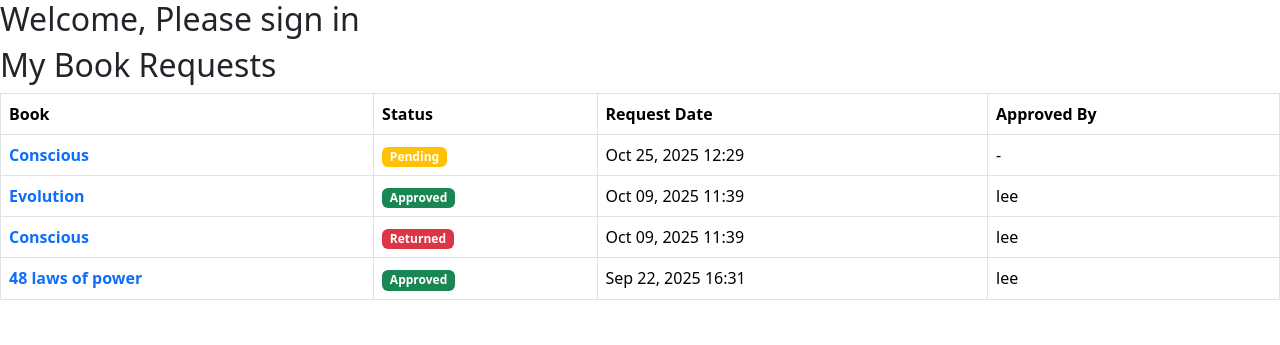
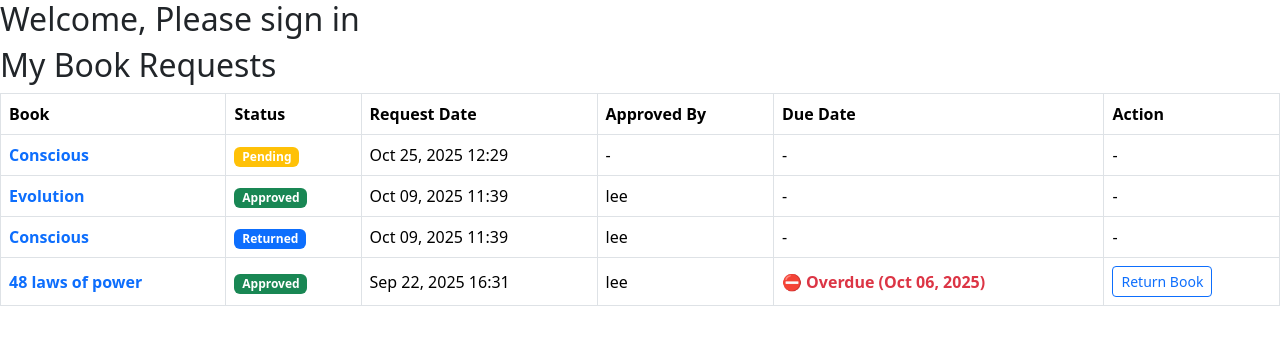
Before and after one commit to millenium-l/Library-management-system, a Django app: page /library/my-requests/ in a window 1280 px wide. Shown: the top 345 px of the page. Run offline with Django 5.2, Linux system fonts and the light colour scheme; a user stored in the database is signed in; data comes from the database, SQL or seed files in the repository; both versions use the stored data as it was after the commit.

Commit message:
my requests update

```diff
--- a/library_project/accounts/forms.py
+++ b/library_project/accounts/forms.py
@@ -2,10 +2,30 @@
 from django.contrib.auth.forms import UserCreationForm, AuthenticationForm
 from django.contrib.auth.models import User
 
+
+"""
+## When you create a form based on a model, like User, you use a Meta class to tell Django:
+“This form is linked to this model, and should include these fields.”
+
+## The Meta class is used only in model forms — forms that create or update model instances (like registering a new user).
+
+## widgets==> define how the field should look and behave in the browser i.e forms.TextInput
+
+## strip=False==> it means that leading and trailing whitespace will be preserved in the input.
+
+## The UserCreationForm is a ModelForm — a type of Django form that is designed to:
+Create or update a model instance in the database (like a User). The meta is used to specify which model
+and fields to include in the form and save to the database.
+
+## AuthenticationForm: Just validates user credentials against existing data —
+no need to save or create, so it doesn’t need a Meta class.
+"""
+
+# Dropdown options for gender
 GENDER_CHOICES = [
-    ('M', 'Male'),
-    ('F', 'Female'),
-    ('U', 'Unknown'),
+    ('Male', 'Male'),
+    ('Female', 'Female'),
+    ('Unknown', 'Unknown'),
 ]
 
 
@@ -15,6 +35,7 @@
         "placeholder": "Enter your email"
     }))
 
+    #it creates a dropdown for gender
     gender = forms.ChoiceField(
         choices=GENDER_CHOICES,
         widget=forms.Select(attrs={"class": "form-select"}),
--- a/library_project/library_app/forms.py
+++ b/library_project/library_app/forms.py
@@ -18,6 +18,7 @@
             'added_by': forms.Select(attrs={'class': 'form-control'}),
         }
 
+# work in progress
 class IssuedBookForm(forms.ModelForm):
     class Meta:
         model = IssuedBook
--- a/library_project/library_app/templates/library_app/my_requests.html
+++ b/library_project/library_app/templates/library_app/my_requests.html
@@ -1,41 +1,69 @@
-{% extends 'base.html' %} {% block content %}
+{% extends 'base.html' %}
+{% block content %}
 <h2>My Book Requests</h2>
 
 {% if requests %}
-<table class="table table-bordered">
+<table class="table table-bordered align-middle">
   <thead>
     <tr>
       <th>Book</th>
       <th>Status</th>
       <th>Request Date</th>
       <th>Approved By</th>
+      <th>Due Date</th>
+      <th>Action</th>
     </tr>
   </thead>
   <tbody>
     {% for req in requests %}
     <tr>
       <td>
-        <a
-          href="{% url 'book_detail' req.book.id %}"
-          class="text-decoration-none fw-semibold"
-          >{{ req.book.title }}</a
-        >
+        <a href="{% url 'book_detail' req.book.id %}" class="text-decoration-none fw-semibold">
+          {{ req.book.title }}
+        </a>
       </td>
+
       <td>
         {% if req.status == 'pending' %}
-        <span class="badge bg-warning">{{ req.status|title }}</span>
+          <span class="badge bg-warning">{{ req.status|title }}</span>
         {% elif req.status == 'approved' %}
-        <span class="badge bg-success">{{ req.status|title }}</span>
+          <span class="badge bg-success">{{ req.status|title }}</span>
+        {% elif req.status == 'returned' %}
+          <span class="badge bg-primary">{{ req.status|title }}</span>
         {% else %}
-        <span class="badge bg-danger">{{ req.status|title }}</span>
+          <span class="badge bg-danger">{{ req.status|title }}</span>
         {% endif %}
       </td>
+
       <td>{{ req.request_date|date:"M d, Y H:i" }}</td>
+
+      <td>{% if req.approved_by %}{{ req.approved_by.username }}{% else %}-{% endif %}</td>
+
       <td>
-        <span
-          >{% if req.approved_by %} {{ req.approved_by.username }} {% else %} -
-          {% endif %}</span
-        >
+        {% if req.issued_book %}
+          {% if req.issued_book.due_date < today %}
+            <span class="text-danger fw-bold">⛔ Overdue ({{ req.issued_book.due_date|date:"M d, Y" }})</span>
+          {% elif req.issued_book.due_date <= today|add:"3" %}
+            <span class="text-warning fw-semibold">⚠️ Due Soon ({{ req.issued_book.due_date|date:"M d, Y" }})</span>
+          {% else %}
+            <span class="text-success">{{ req.issued_book.due_date|date:"M d, Y" }}</span>
+          {% endif %}
+        {% else %}
+          -
+        {% endif %}
+      </td>
+
+      <td>
+        {% if req.status == 'approved' and req.issued_book %}
+          <form method="post" action="{% url 'return_book' req.issued_book.id %}">
+            {% csrf_token %}
+            <button type="submit" class="btn btn-sm btn-outline-primary">
+              Return Book
+            </button>
+          </form>
+        {% else %}
+          -
+        {% endif %}
       </td>
     </tr>
     {% endfor %}
@@ -43,4 +71,5 @@
 </table>
 {% else %}
 <p>You have not requested any books yet.</p>
-{% endif %} {% endblock %}
+{% endif %}
+{% endblock %}
--- a/library_project/library_app/views.py
+++ b/library_project/library_app/views.py
@@ -17,6 +17,7 @@
     recent_books = Book.objects.order_by('-created_at')[:5]
 
     # Optional: Most popular books (by borrow count)
+    #annotate to count related issuedbook entries
     popular_books = (
         Book.objects.annotate(borrow_count=Count('issuedbook'))
         .order_by('-borrow_count')[:5]
@@ -28,24 +29,28 @@
         'borrowed_books': borrowed_books,
         'recent_books': recent_books,
         'popular_books': popular_books,
-        'current_year': datetime.now().year,
+        'current_year': timezone.now().year,
     }
     return render(request, 'library_app/dashboard.html', context)
 
 @login_required
 def profile(request):
-    title = "Profile"
     profile = request.user.profile # access the profile linked to the user
     context = {
-        'title': title,
+        'title': profile,
         'profile': profile,
-        'current_year': datetime.now().year,
+        'current_year': timezone.now().year,
     }
     return render(request, 'library_app/profile.html', context, )
 
+"""
+use of q object allowing complex queries with OR conditions
+
+"""
+
 @login_required
 def book_list(request):
-    query = request.GET.get('q', '')
+    query = request.GET.get('q', '')# reads the search query from the URL parameters
     books = Book.objects.all().order_by('title')
     if query:
         books = books.filter(
@@ -55,18 +60,22 @@
         )
 
     paginator = Paginator(books, 4)  # Show 4 books per page
-    page = request.GET.get('page')
+    page_number = request.GET.get('page') # get the page number from the URL parameters
+    books_page = paginator.get_page(page_number) # get the books for the current page
 
-    try:
-        paginated_books = paginator.page(page)
-    except PageNotAnInteger:
-        paginated_books = paginator.page(1)
-    except EmptyPage:
-        paginated_books = paginator.page(paginator.num_pages)
-    title = "Book List"
-    return render(request, 'library_app/book_list.html', {'books': paginated_books, 'title': title, 'current_year': datetime.now().year, 'query': query})
+    context = {
+        'title': "Book List",
+        'books': books_page,
+        'query': query,
+        'current_year': timezone.now().year,
+    }
+
+
+
+    return render(request, 'library_app/book_list.html', context)
 
 """
+
 class based boook_list
 from django.views.generic import ListView
 class BookListView(ListView):
@@ -76,18 +85,24 @@
     paginate_by = 4  # This will paginate the list, showing 4 books per page
 
 """
-
 @login_required
 def book_detail(request, id):
     book = get_object_or_404(Book, id=id)
-    title = "Book Detail"
+
+    # Check if the logged-in user currently has this book issued and not returned
+    issued_book = IssuedBook.objects.filter(
+        user=request.user,
+        book=book,
+        return_date__isnull=True
+    ).first()
+
     context = {
         'book': book,
-        'title': title,
-        'current_year': datetime.now().year,
+        'issued_book': issued_book,
+        'title': "Book Detail",
+        'current_year': timezone.now().year,
     }
     return render(request, 'library_app/book_detail.html', context)
-
 
 @login_required
 def book_create(request):
@@ -95,9 +110,9 @@
         messages.error(request, "You are not authorized to add books.")
         return redirect('book_list')
     if request.method == 'POST':
-        form = BookForm(request.POST)
+        form = BookForm(request.POST)# holds the submitted data
         if form.is_valid():
-            book = form.save(commit=False)
+            book = form.save(commit=False)# commit false to modify(added_by) before saving
             book.added_by = request.user
             book.save()
             messages.success(request, 'Book added successfully!')
@@ -121,7 +136,7 @@
         return redirect('book_list')
     book = get_object_or_404(Book, id=id)
     if request.method == 'POST':
-        form = BookForm(request.POST, instance=book)
+        form = BookForm(request.POST, instance=book)# instance to update existing book
         if form.is_valid():
             form.save()
             return redirect('book_list')
@@ -141,7 +156,8 @@
     if not request.user.is_staff:
         messages.error(request, "You are not authorized to delete books.")
         return redirect('book_list')
-    book = get_object_or_404(Book, id=id)
+    book = get_object_or_404(Book, id=id)#fetch the book to be deleted, and prevent errors when the book doesn’t exist, not wrong deletions.
+    # confirm deletion on POST request to avoid accidental deletions
     if request.method == 'POST':
         book.delete()
         messages.success(request, 'Book deleted successfully!')
@@ -162,10 +178,9 @@
 
 
 
-
 @login_required
 def book_issue(request):
-    if not request.user.is_staff:  # Only librarian can issue books
+    if not request.user.is_staff:  # Only staff can issue books
         messages.error(request, "You are not authorized to issue books.")
         return redirect('book_list')
 
@@ -218,26 +233,40 @@
 @login_required
 def return_book(request, issued_book_id):
     issued_book = get_object_or_404(IssuedBook, id=issued_book_id)
+
     if request.method == 'POST':
         issued_book.return_date = timezone.now().date()
         issued_book.save()
+
         # Increase available copies
         issued_book.book.available_copies += 1
         issued_book.book.save()
-        messages.success(request, "Book returned successfully.")
-        return redirect('dashboard')
+
+        # Update the related book request status
+        try:
+            book_request = BookRequest.objects.get(
+                user=issued_book.user,
+                book=issued_book.book,
+                status='approved'
+            )
+            book_request.status = 'returned'
+            book_request.save()
+        except BookRequest.DoesNotExist:
+            pass  # No active request found (edge case)
+
+        messages.success(request, f"Book '{issued_book.book.title}' returned successfully.")
+        return redirect('my_requests')
 
     return render(request, 'library_app/return_book.html', {'issued_book': issued_book})
 
 
-
 from django.contrib.admin.views.decorators import staff_member_required
+@login_required
 @staff_member_required
-@login_required
 def manage_requests(request):
-    pending_requests = BookRequest.objects.filter(status='pending').order_by('-request_date')
-    approved_requests = BookRequest.objects.filter(status='approved').order_by('-request_date')
-    rejected_requests = BookRequest.objects.filter(status='rejected').order_by('-request_date')
+    pending_requests = BookRequest.objects.filter(status='pending').order_by('-request_date')# waiting for approval
+    approved_requests = BookRequest.objects.filter(status='approved').order_by('-request_date')# already approved
+    rejected_requests = BookRequest.objects.filter(status='rejected').order_by('-request_date')# already rejected
 
     context = {
         'title': 'Manage Book Requests',
@@ -251,7 +280,7 @@
 
 @staff_member_required
 def approve_request(request, request_id):
-    book_request = get_object_or_404(BookRequest, id=request_id)
+    book_request = get_object_or_404(BookRequest, id=request_id)# fetch the specific book request
 
     if book_request.book.available_copies < 1:
         messages.error(request, "No available copies to approve the request.")
@@ -262,11 +291,12 @@
     book_request.approved_by = request.user
     book_request.save()
 
-    # Create IssuedBook entry
+    # Create IssuedBook entry record within 14 days
     IssuedBook.objects.create(
         user=book_request.user,
         book=book_request.book,
-        due_date=timezone.now().date() + timezone.timedelta(days=14)
+        due_date=timezone.now().date() + timezone.timedelta(days=14),
+        request=book_request
     )
 
     # Reduce available copies
@@ -288,7 +318,21 @@
     return redirect('manage_requests')
 
 
+from django.utils import timezone
+
 @login_required
 def my_requests(request):
     requests = BookRequest.objects.filter(user=request.user).order_by('-request_date')
-    return render(request, 'library_app/my_requests.html', {'requests': requests})
+
+    for req in requests:
+        req.issued_book = IssuedBook.objects.filter(
+            user=request.user,
+            book=req.book,
+            return_date__isnull=True
+        ).first()
+
+    context = {
+        'requests': requests,
+        'today': timezone.now().date(),  # ✅ ADD THIS LINE
+    }
+    return render(request, 'library_app/my_requests.html', context)
```
Also changed, not shown: library_project/accounts/views.py (+14 -9 lines), library_project/library_app/models.py (+7 -0 lines), library_project/library_app/templates/library_app/book_detail.html (+17 -23 lines), library_project/db.sqlite3, library_project/library_app/migrations/0008_issuedbook_request_alter_bookrequest_status.py (added), library_project/library_app/templates/library_app/borrowedbook.html (added).
